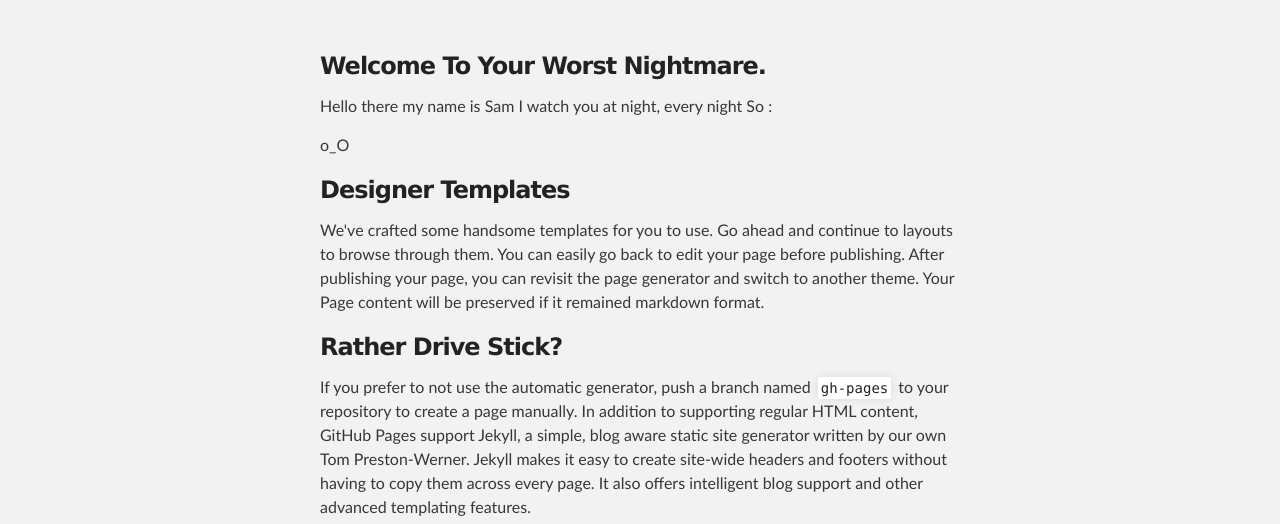
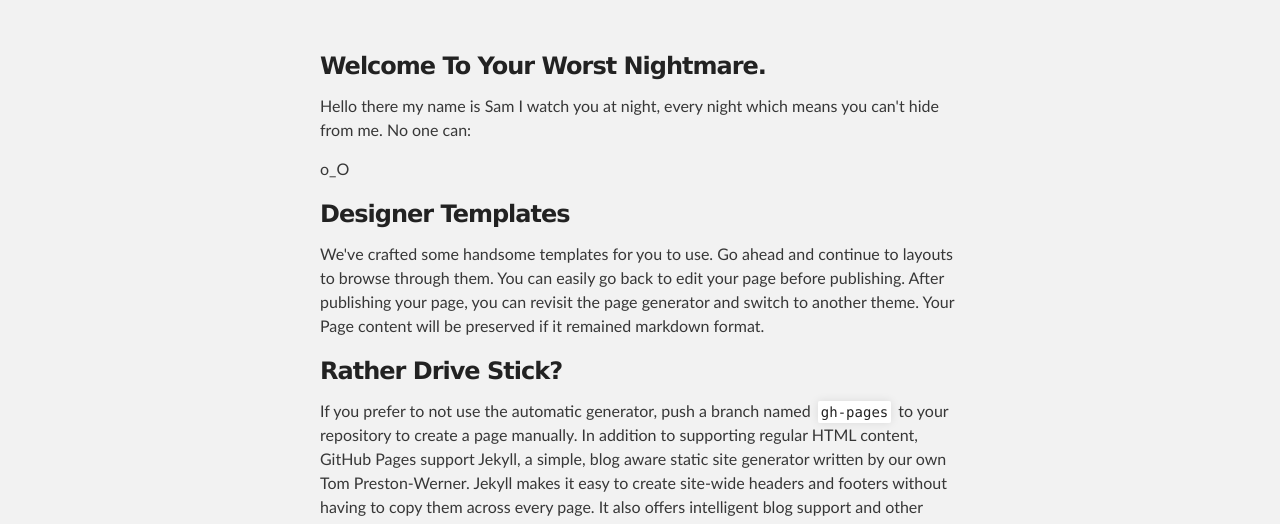
Before and after one commit to Sarangel/Sarangel.github.io, a plain HTML site: page index.html in a window 1280 px wide. Shown: the part 212-736 px from the top of the page. Drawn offline with Linux system fonts and the light colour scheme.

Commit message:
Update index.html

```diff
--- a/index.html
+++ b/index.html
@@ -31,11 +31,7 @@
 <a id="welcome to github pages" class="anchor" href="#welcome-to-github-pages" aria-hidden="true"><span class="octicon octicon-link"></span></a>Welcome To Your Worst Nightmare.</h3>
 
 <p>Hello there my name is Sam
-I watch you at night, every night
-So :</p>
-
-
-
+I watch you at night, every night which means you can't hide from me. No one can:</p>
 <p>o_O</p>
 
 <h3>
```
